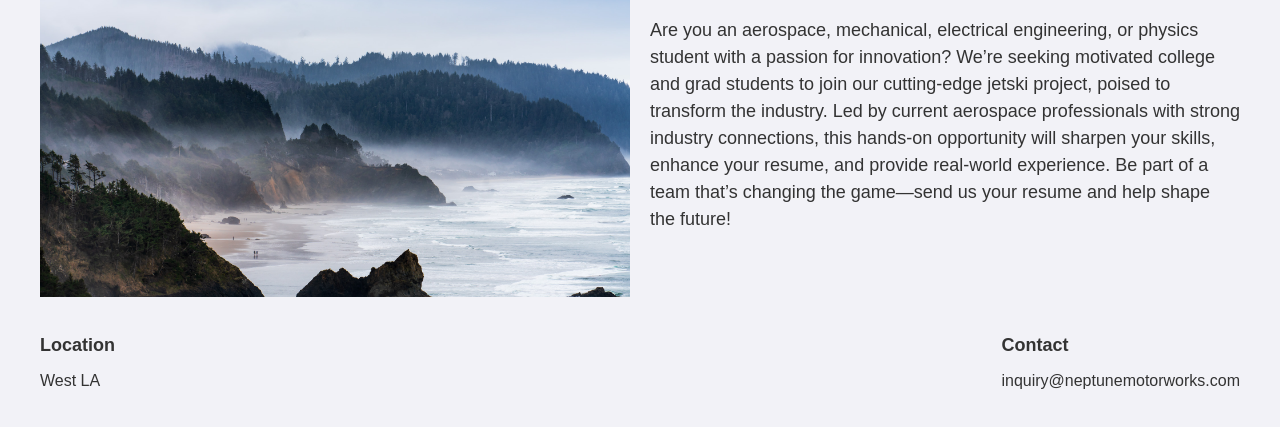
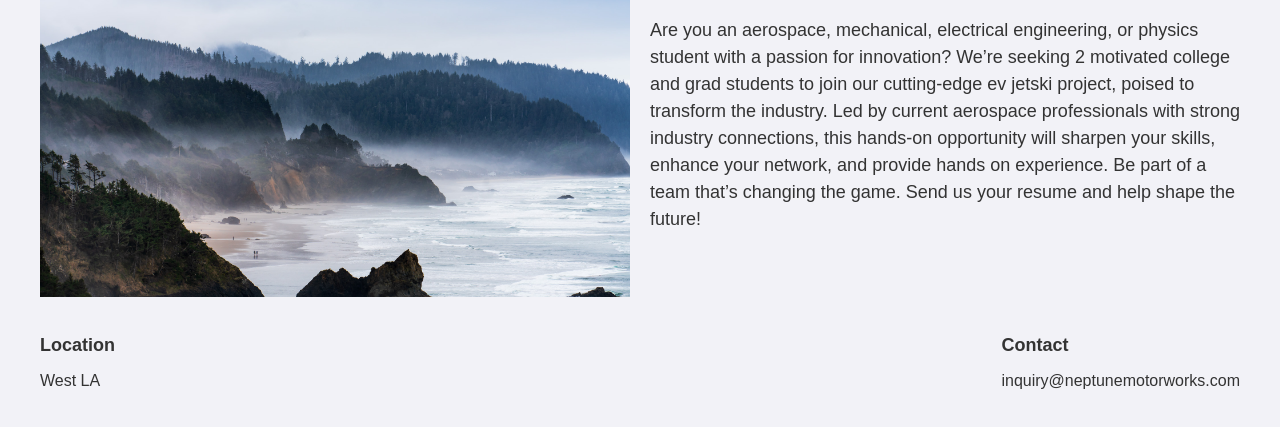
Before and after one commit to Neptunemotorworks/website, a plain HTML site: page index.html in a window 1280 px wide. Shown: the part 197-624 px from the top of the page. Drawn offline with Linux system fonts and the light colour scheme.

Commit message:
Update index.html

```diff
--- a/index.html
+++ b/index.html
@@ -76,7 +76,7 @@
             </div>
             <div class="text-content">
                 <h1>Something is coming.</h1>
-                <p>Are you an aerospace, mechanical, electrical engineering, or physics student with a passion for innovation? We’re seeking motivated college and grad students to join our cutting-edge jetski project, poised to transform the industry. Led by current aerospace professionals with strong industry connections, this hands-on opportunity will sharpen your skills, enhance your resume, and provide real-world experience. Be part of a team that’s changing the game—send us your resume and help shape the future!</p>
+                <p>Are you an aerospace, mechanical, electrical engineering, or physics student with a passion for innovation? We’re seeking 2 motivated college and grad students to join our cutting-edge ev jetski project, poised to transform the industry. Led by current aerospace professionals with strong industry connections, this hands-on opportunity will sharpen your skills, enhance your network, and provide hands on experience. Be part of a team that’s changing the game. Send us your resume and help shape the future!</p>
             </div>
         </div>
         <div class="footer">
```
